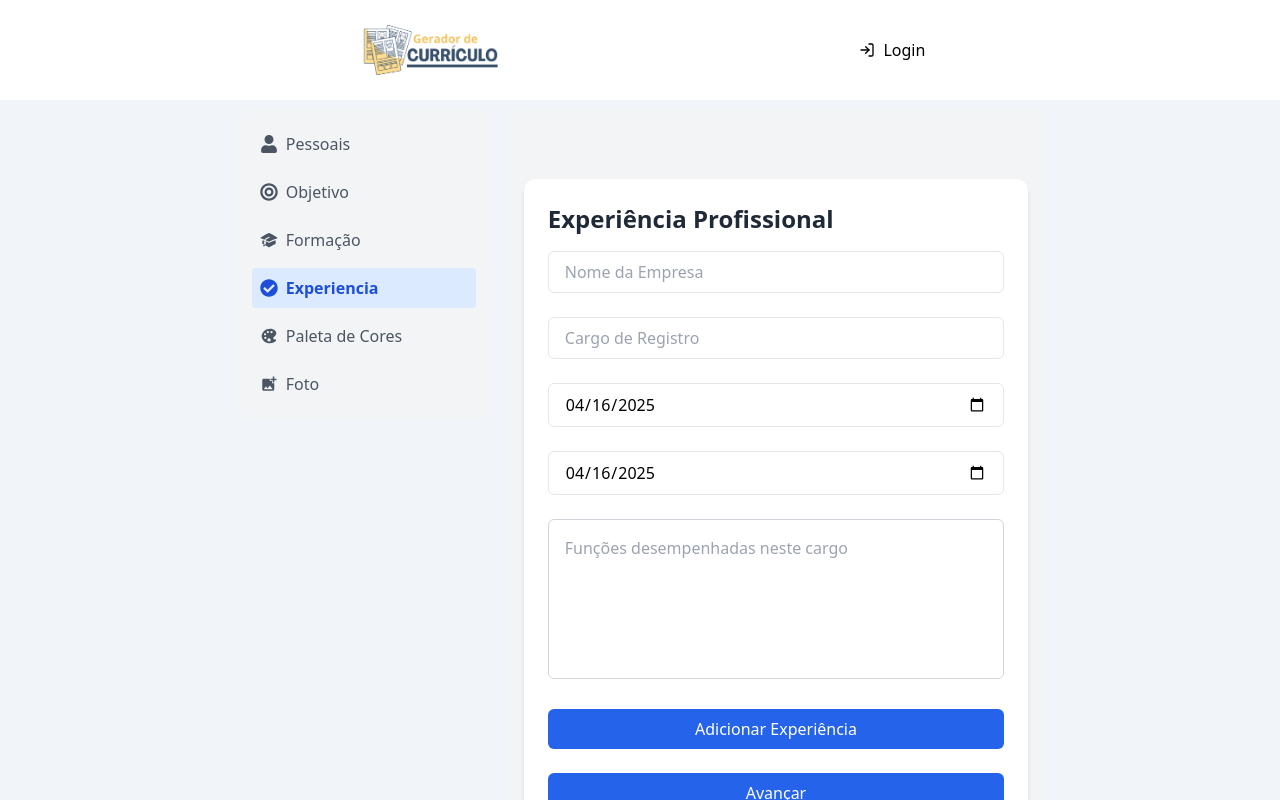
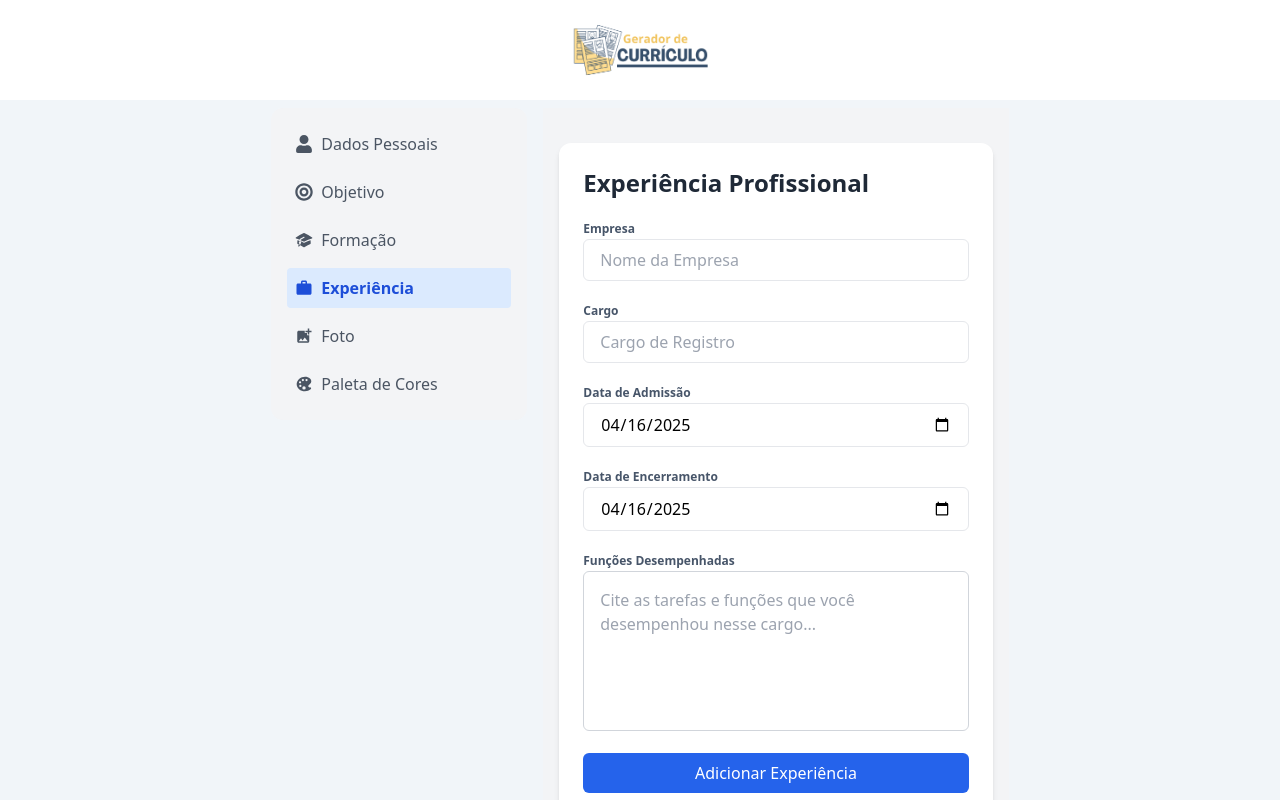
Before and after one commit to ViniciusEduardoDias/resume-generator, a Next.js app: page /experiencia in a window 1280 px wide. Shown: the top 800 px of the page. Built offline with nearby package versions, Linux system fonts and the light colour scheme.

Commit message:
style: ajustes visuais nos formulários

```diff
--- a/src/app/experiencia/page.tsx
+++ b/src/app/experiencia/page.tsx
@@ -1,6 +1,6 @@
 import ExpForm from "@/components/ExpForm";
 
-export default function Experiencia() {
+export default function ExperienciaPage() {
   return (
     <main className="min-h-screen bg-gray-100 flex items-center justify-center p-4">
       <ExpForm />
--- a/src/app/formacao/page.tsx
+++ b/src/app/formacao/page.tsx
@@ -0,0 +1,9 @@
+import FormacaoForm from "@/components/FormacaoForm";
+
+export default function FormacaoPage() {
+  return (
+    <main className="min-h-screen bg-gray-100 flex items-center justify-center p-4">
+      <FormacaoForm />
+    </main>
+  );
+}
--- a/src/app/objetivo/page.tsx
+++ b/src/app/objetivo/page.tsx
@@ -1,6 +1,6 @@
 import { ObjectiveForm } from "@/components";
 
-export default function Objective() {
+export default function ObjectivePage() {
   return (
     <main className="min-h-screen bg-gray-100 flex items-center justify-center p-4">
       <ObjectiveForm />
--- a/src/app/photo/page.tsx
+++ b/src/app/photo/page.tsx
@@ -0,0 +1,5 @@
+export default function PhotoPage() {
+  return (
+    <main className="min-h-screen bg-gray-100 flex items-center justify-center p-4"></main>
+  );
+}
--- a/src/components/Container.tsx
+++ b/src/components/Container.tsx
@@ -10,10 +10,11 @@ type ContainerProps = {
 
 export default function Container({ children }: ContainerProps) {
   const pathname = usePathname();
-  const showSidebar = pathname !== "/" && pathname !== "/finalizar";
+  const showSidebar =
+    pathname !== "/" && pathname !== "/finalizar" && pathname !== "/download";
 
   return (
-    <main className="w-4/5 sm:w-3/4 lg:2/3 flex justify-center items-start bg-slate-100 m-auto py-2">
+    <main className="w-full sm:w-3/4 lg:w-2/3 flex flex-col md:flex-row justify-center items-center md:items-start bg-slate-100 m-auto py-2">
       {showSidebar && (
         <aside className="w-64 mr-4">
           <StepSidebar />
--- a/src/components/ExpForm.tsx
+++ b/src/components/ExpForm.tsx
@@ -8,7 +8,7 @@ type Experiencia = {
   empresa: string;
   cargo: string;
   admissao: Date;
-  demissao: Date;
+  encerramento: Date;
   funcoes: string[];
 };
 
@@ -19,7 +19,7 @@ export default function ExpForm() {
     empresa: "",
     cargo: "",
     admissao: new Date(),
-    demissao: new Date(),
+    encerramento: new Date(),
     funcoes: [],
   });
 
@@ -35,10 +35,11 @@ export default function ExpForm() {
         Experiência Profissional{" "}
       </h2>
 
-      <form onSubmit={handleSubmit} className="space-y-6">
+      <form onSubmit={handleSubmit} className="space-y-4">
         <Input
           type="text"
           name="empresa"
+          text="Empresa"
           placeholder="Nome da Empresa"
           value={experiencia.empresa}
           onChange={(e) =>
@@ -49,6 +50,7 @@ export default function ExpForm() {
         <Input
           type="text"
           name="cargo"
+          text="Cargo"
           placeholder="Cargo de Registro"
           value={experiencia.cargo}
           onChange={(e) =>
@@ -59,8 +61,13 @@ export default function ExpForm() {
         <Input
           type="date"
           name="admissao"
+          text="Data de Admissão"
           placeholder="Data de Admissão"
-          value={experiencia.admissao.toISOString().split("T")[0]}
+          value={
+            experiencia.admissao
+              ? new Date(experiencia.admissao).toISOString().split("T")[0]
+              : ""
+          }
           onChange={(e) =>
             setExperiencia({
               ...experiencia,
@@ -71,20 +78,29 @@ export default function ExpForm() {
         />
         <Input
           type="date"
-          name="demissao"
-          placeholder="Demissão"
-          value={experiencia.demissao.toISOString().split("T")[0]}
+          name="encerramento"
+          text="Data de Encerramento"
+          value={
+            experiencia.encerramento
+              ? new Date(experiencia.encerramento).toISOString().split("T")[0]
+              : ""
+          }
           onChange={(e) =>
             setExperiencia({
               ...experiencia,
-              demissao: new Date(e.target.value),
+              encerramento: new Date(e.target.value),
             })
           }
           required
         />
+        <div>
+          {" "}
+          <label className="w-full text-xs text-slate-600 font-semibold">
+            Funções Desempenhadas
+          </label>
           <textarea
             name="funcoes"
-          placeholder="Funções desempenhadas neste cargo"
+            placeholder="Cite as tarefas e funções que você desempenhou nesse cargo..."
             value={experiencia.funcoes.join("\n")}
             onChange={(e) =>
               setExperiencia({
@@ -95,6 +111,8 @@ export default function ExpForm() {
             className="w-full h-40 p-4 border border-gray-300 rounded-md focus:outline-none focus:ring-2 focus:ring-blue-500 resize-none"
             required
           />
+        </div>
+
         <button
           type="button"
           onClick={() => {
@@ -103,7 +121,7 @@ export default function ExpForm() {
               empresa: "",
               cargo: "",
               admissao: new Date(),
-              demissao: new Date(),
+              encerramento: new Date(),
               funcoes: [],
             });
           }}
--- a/src/components/FormacaoForm.tsx
+++ b/src/components/FormacaoForm.tsx
@@ -37,6 +37,7 @@ export default function FormacaoForm() {
         <Input
           type="text"
           name="curso"
+          text="Nome do Curso"
           placeholder="Curso Realizado"
           value={formacao.curso}
           onChange={(e) => setFormacao({ ...formacao, curso: e.target.value })}
@@ -45,7 +46,8 @@ export default function FormacaoForm() {
         <Input
           type="text"
           name="instituicao"
-          placeholder="Instituição"
+          text="Instituição"
+          placeholder="Nome da Instituição de Ensino"
           value={formacao.instituicao}
           onChange={(e) =>
             setFormacao({ ...formacao, instituicao: e.target.value })
@@ -53,6 +55,9 @@ export default function FormacaoForm() {
           required
         />
         <div className="flex flex-col">
+          <label className="w-full text-xs text-slate-600 font-semibold">
+            Grau de Instrução
+          </label>
           <select
             name="estadoCivil"
             value={formacao.nivel}
@@ -62,17 +67,21 @@ export default function FormacaoForm() {
             className="p-2 border rounded text-gray-400 focus:text-black focus:outline-none focus:ring-2 focus:ring-blue-500 resize-none"
             required
           >
-            <option value="">Estado Civil</option>
-            <option value="Solteiro(a)">Solteiro(a)</option>
-            <option value="Casado(a)">Casado(a)</option>
-            <option value="Divorciado(a)">Divorciado(a)</option>
-            <option value="Viúvo(a)">Viúvo(a)</option>
-            <option value="União estável">União estável</option>
+            <option value="">Ensino Fundamental</option>
+            <option value="Solteiro(a)">Ensino Médio</option>
+            <option value="Casado(a)">Ensino Superior</option>
+            <option value="Divorciado(a)">Graduação</option>
+            <option value="Viúvo(a)">Bacharelado</option>
+            <option value="União estável">Licenciatura</option>
+            <option value="União estável">Pós-Graduação</option>
+            <option value="União estável">Mestrado</option>
+            <option value="União estável">Doutorado</option>
           </select>
         </div>
         <Input
           type="date"
           name="conclusao"
+          text="Data de Conclusão"
           placeholder="Ano de Conclusão"
           value={formacao.conclusao.toISOString().split("T")[0]}
           onChange={(e) =>
--- a/src/components/Header.tsx
+++ b/src/components/Header.tsx
@@ -1,7 +1,7 @@
 "use client";
 
 import Image from "next/image";
-import { LuLogIn } from "react-icons/lu";
+//import { LuLogIn } from "react-icons/lu";
 import { useRouter } from "next/navigation";
 
 export default function Header() {
@@ -20,12 +20,14 @@ export default function Header() {
           }}
         />
       </div>
-      <ul>
+
+      {/*ideia para implementação de login}
+      /* <ul>
         <li className="flex items-center gap-2 hover:text-slate-500 cursor-pointer">
           <LuLogIn />
           Login
         </li>
-      </ul>
+      </ul> */}
     </header>
   );
 }
--- a/src/components/Input.tsx
+++ b/src/components/Input.tsx
@@ -4,7 +4,7 @@ type InputProps = {
   text?: string;
   type: string;
   name: string;
-  placeholder: string;
+  placeholder?: string;
   onChange: (e: React.ChangeEvent<HTMLInputElement>) => void;
   value: string | number;
   required?: boolean;
--- a/src/components/ObjectiveForm.tsx
+++ b/src/components/ObjectiveForm.tsx
@@ -35,14 +35,20 @@ export default function ObjectiveForm() {
         Objetivo Profissional
       </h2>
       <form onSubmit={handleSubmit} className="space-y-6">
+        <div className="relative">
           <textarea
             name="objetivo"
             placeholder="Descreva seu objetivo profissional..."
             value={objetivo}
+            maxLength={700}
             onChange={(e) => setObjetivo(e.target.value)}
             className="w-full h-40 p-4 border border-gray-300 rounded-md focus:outline-none focus:ring-2 focus:ring-blue-500 resize-none"
             required
           />
+          <div className="text-sm text-right text-gray-500">
+            {objetivo.length}/700
+          </div>
+        </div>
 
         <h2 className="text-2xl font-bold text-gray-800 mb-4">
           Perfil Pessoal
@@ -51,15 +57,20 @@ export default function ObjectiveForm() {
           Nessa etapa, digite um texto falando sobre sua trajetória e o que
           conseguiu desenvolver.
         </h3>
+        <div className="relative">
           <textarea
             name="perfil"
+            maxLength={700}
             placeholder="Descreva seu perfil pessoal..."
             value={perfil}
             onChange={(e) => setPerfil(e.target.value)}
             className="w-full h-40 p-4 border border-gray-300 rounded-md focus:outline-none focus:ring-2 focus:ring-blue-500 resize-none"
             required
           />
-
+          <div className="text-sm text-right text-gray-500">
+            {perfil.length}/700
+          </div>
+        </div>
         <button
           type="submit"
           className="w-full bg-blue-600 text-white py-2 rounded-md hover:bg-blue-700 transition"
--- a/src/components/PersonalForm.tsx
+++ b/src/components/PersonalForm.tsx
@@ -58,6 +58,7 @@ export default function PersonalForm() {
           <Input
             type="text"
             name="nome"
+            text="Nome"
             placeholder="Nome completo"
             value={formData.nome}
             onChange={handleChange}
@@ -66,12 +67,16 @@ export default function PersonalForm() {
           <Input
             type="number"
             name="idade"
+            text="Idade"
             placeholder="Idade"
             value={formData.idade}
             onChange={handleChange}
             required
           />
           <div className="flex flex-col">
+            <label className="w-full text-xs text-slate-600 font-semibold">
+              Estado Civil
+            </label>
             <select
               name="estadoCivil"
               value={formData.estadoCivil}
@@ -90,7 +95,8 @@ export default function PersonalForm() {
           <Input
             type="text"
             name="endereco"
-            placeholder="Endereço (Logradouro, Número)"
+            text="Endereço"
+            placeholder="Logradouro, Número"
             value={formData.endereco}
             onChange={handleChange}
             required
@@ -98,6 +104,7 @@ export default function PersonalForm() {
           <Input
             type="text"
             name="cidade"
+            text="Cidade"
             placeholder="Cidade"
             value={formData.cidade}
             onChange={handleChange}
@@ -106,6 +113,7 @@ export default function PersonalForm() {
           <Input
             type="tel"
             name="telefone"
+            text="Telefone"
             placeholder="Telefone"
             value={formData.telefone}
             onChange={handleChange}
@@ -114,7 +122,8 @@ export default function PersonalForm() {
           <Input
             type="email"
             name="email"
-            placeholder="E-mail"
+            text="E-mail"
+            placeholder="exemplo123@email.com"
             value={formData.email}
             onChange={handleChange}
             required
--- a/src/components/StepSidebar.tsx
+++ b/src/components/StepSidebar.tsx
@@ -1,11 +1,11 @@
 "use client";
 
 import { ReactNode } from "react";
-import { FaUser, FaBullseye, FaCheckCircle } from "react-icons/fa";
+import { FaUser, FaBullseye } from "react-icons/fa";
 import { HiAcademicCap } from "react-icons/hi2";
 
 import { IoColorPaletteSharp } from "react-icons/io5";
-import { MdAddPhotoAlternate } from "react-icons/md";
+import { MdAddPhotoAlternate, MdWork } from "react-icons/md";
 import { usePathname } from "next/navigation";
 import { useRouter } from "next/navigation";
 
@@ -16,12 +16,12 @@ type Step = {
 };
 
 const steps: Step[] = [
-  { name: "Pessoais", path: "/dadosPessoais", icon: <FaUser /> },
+  { name: "Dados Pessoais", path: "/dadosPessoais", icon: <FaUser /> },
   { name: "Objetivo", path: "/objetivo", icon: <FaBullseye /> },
   { name: "Formação", path: "/formacao", icon: <HiAcademicCap /> },
-  { name: "Experiencia", path: "/experiencia", icon: <FaCheckCircle /> },
+  { name: "Experiência", path: "/experiencia", icon: <MdWork /> },
+  { name: "Foto", path: "/photo", icon: <MdAddPhotoAlternate /> },
   { name: "Paleta de Cores", path: "/cor", icon: <IoColorPaletteSharp /> },
-  { name: "Foto", path: "/photo", icon: <MdAddPhotoAlternate /> },
 ];
 
 function StepSidebar() {
@@ -29,7 +29,7 @@ function StepSidebar() {
   const router = useRouter();
 
   return (
-    <div className="flex flex-col gap-2 p-4 bg-gray-100 rounded-xl">
+    <div className="flex md:flex-col gap-2 p-4 bg-gray-100 rounded-xl">
       {steps.map((step) => (
         <div
           key={step.name}
@@ -41,7 +41,7 @@ function StepSidebar() {
           onClick={() => router.push(`${step.path}`)}
         >
           <span className="text-lg">{step.icon}</span>
-          <span>{step.name}</span>
+          <span className="hidden md:inline">{step.name}</span>
         </div>
       ))}
     </div>
```
Lines whose indentation alone changed are shown as unchanged.
